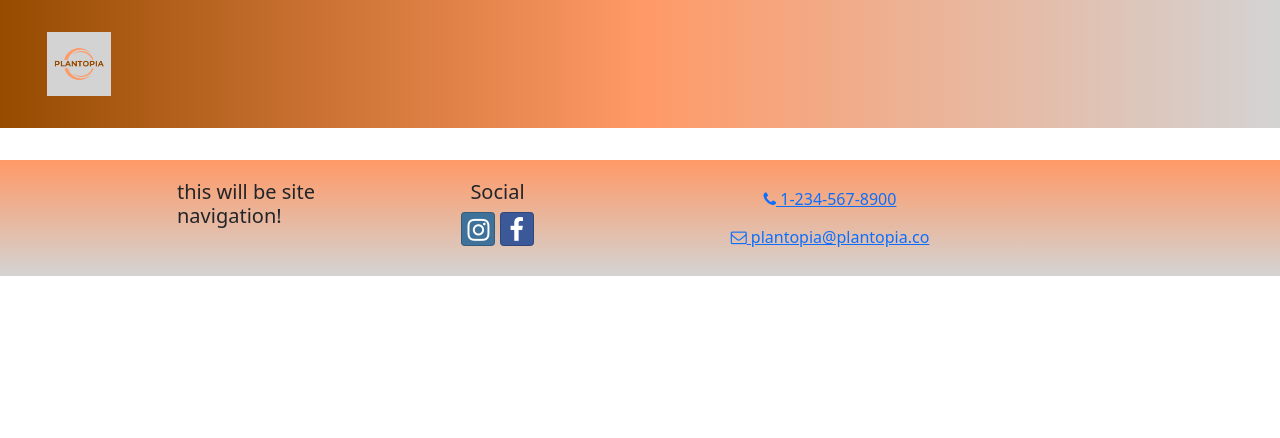
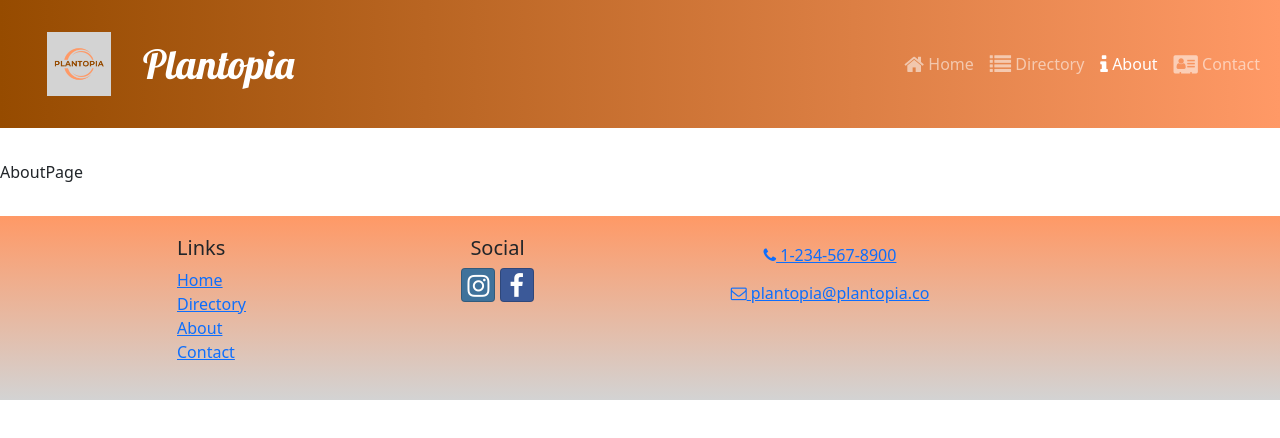
Before and after one commit to alexiscodes21/restaurant-reviews-site, a React (Create React App) app: page /about in a window 1280 px wide. Shown: the top 438 px of the page. Built offline with nearby package versions, Linux system fonts and the light colour scheme.

Commit message:
about page route and header/footer links

```diff
--- a/src/App.css
+++ b/src/App.css
@@ -1,8 +1,8 @@
 :root {
-  --brand-light-color: #D3D3D3;
-  --brand-middle-color: #FF9966;
-  --brand-dark-color: #964B00;
-  --brand-gradient: linear-gradient(to right, var(--brand-dark-color), var(--brand-middle-color), var(--brand-light-color));
+  --brand-light-color: #d3d3d3;
+  --brand-middle-color: #ff9966;
+  --brand-dark-color: #964b00;
+  --brand-gradient: linear-gradient(to right, var(--brand-dark-color), var(--brand-middle-color));
   --background-image: linear-gradient(var(--brand-middle-color), var(--brand-light-color));
   --background-w-opacity: rgba(0, 0, 0, 0.5);
   --body-font: "Open Sans", sans-serif;
@@ -10,14 +10,14 @@
 }
 
 body {
-  font-family: var(--body-font)
+  font-family: var(--body-font);
 }
 
 h1,
 h2,
 h3,
 .card-body > .card-title {
-  font-family: var(--headings-font)
+  font-family: var(--headings-font);
 }
 
 .card-title {
@@ -59,7 +59,7 @@ h2 {
 }
 
 .navbar-dark {
-  background-color: #901cad;
+  /* background-color: #901cad; */
   background-image: var(--brand-gradient);
   margin-bottom: 2rem;
   min-height: 8rem;
--- a/src/App.js
+++ b/src/App.js
@@ -1,8 +1,9 @@
 import React from "react";
 import "./App.css";
 import { Routes, Route } from "react-router-dom";
+import HomePage from "./pages/HomePage";
 import ContactPage from "./pages/ContactPage";
-import HomePage from "./pages/HomePage";
+import AboutPage from "./pages/AboutPage";
 import Header from "./components/Header";
 import Footer from "./components/Footer";
 import RestaurantsDirectoryPage from "./pages/RestaurantsDirectoryPage";
@@ -14,6 +15,7 @@ function App() {
       <Routes>
         <Route path="/" element={<HomePage />} />
         <Route path="contact" element={<ContactPage />} />
+        <Route path="about" element={<AboutPage />} />
         <Route path="directory" element={<RestaurantsDirectoryPage />} />
       </Routes>
       <Footer />
--- a/src/components/Footer.js
+++ b/src/components/Footer.js
@@ -1,4 +1,5 @@
 import { Container, Row, Col } from "reactstrap";
+import { Link } from 'react-router-dom';
 
 const Footer = () => {
   return (
@@ -6,7 +7,21 @@ const Footer = () => {
       <Container>
         <Row>
           <Col xs={{ size: 4, offset: 1 }} sm="2">
-            <h5>this will be site navigation!</h5>
+            <h5>Links</h5>
+            <ul className="list-unstyled">
+              <li>
+                <Link to="/">Home</Link>
+              </li>
+              <li>
+                <Link to="/directory">Directory</Link>
+              </li>
+              <li>
+                <Link to="/about">About</Link>
+              </li>
+              <li>
+                <Link to="/contact">Contact</Link>
+              </li>
+            </ul>
           </Col>
           <Col xs="6" sm="3" className="text-center">
             <h5>Social</h5>
--- a/src/components/Header.js
+++ b/src/components/Header.js
@@ -1,12 +1,43 @@
-import { Navbar, NavbarBrand } from "reactstrap";
+import { useState } from "react";
+import { Navbar, NavbarBrand, Collapse, NavbarToggler, Nav, NavItem } from "reactstrap";
+import { NavLink } from "react-router-dom";
 import Plantopia from "../assets/img/plantopia.png";
+import "../App.css";
 
 const Header = () => {
+  const [menuOpen, setMenuOpen] = useState(false);
+
   return (
     <Navbar dark color="primary" sticky="top" expand="md">
       <NavbarBrand href="/">
-        <img src={Plantopia} alt="Plantopia Logo" style={{ marginLeft: 35 }} />
+        <img src={Plantopia} alt="Plantopia Logo" style={{ marginLeft: 35 }} className="float-start" />
+        <h1 className="mt-2">Plantopia</h1>
       </NavbarBrand>
+      <NavbarToggler onClick={() => setMenuOpen(!menuOpen)} />
+      <Collapse isOpen={menuOpen} navbar>
+        <Nav className="ms-auto" navbar>
+          <NavItem>
+            <NavLink className="nav-link" to="/">
+              <i className="fa fa-home fa-lg" /> Home
+            </NavLink>
+          </NavItem>
+          <NavItem>
+            <NavLink className="nav-link" to="/directory">
+              <i className="fa fa-list fa-lg" /> Directory
+            </NavLink>
+          </NavItem>
+          <NavItem>
+            <NavLink className="nav-link" to="/about">
+              <i className="fa fa-info fa-lg" /> About
+            </NavLink>
+          </NavItem>
+          <NavItem>
+            <NavLink className="nav-link" to="/contact">
+              <i className="fa fa-address-card fa-lg" /> Contact
+            </NavLink>
+          </NavItem>
+        </Nav>
+      </Collapse>
     </Navbar>
   );
 };
--- /dev/null
+++ b/src/pages/AboutPage.js
@@ -0,0 +1,5 @@
+const AboutPage = () => {
+  return <div>AboutPage</div>;
+};
+
+export default AboutPage;
```
